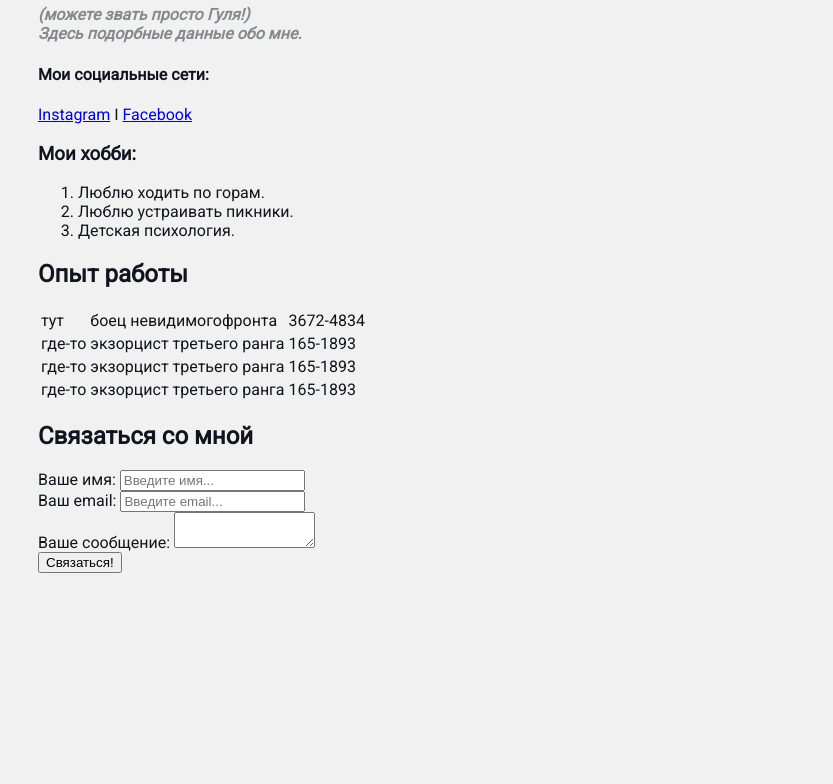
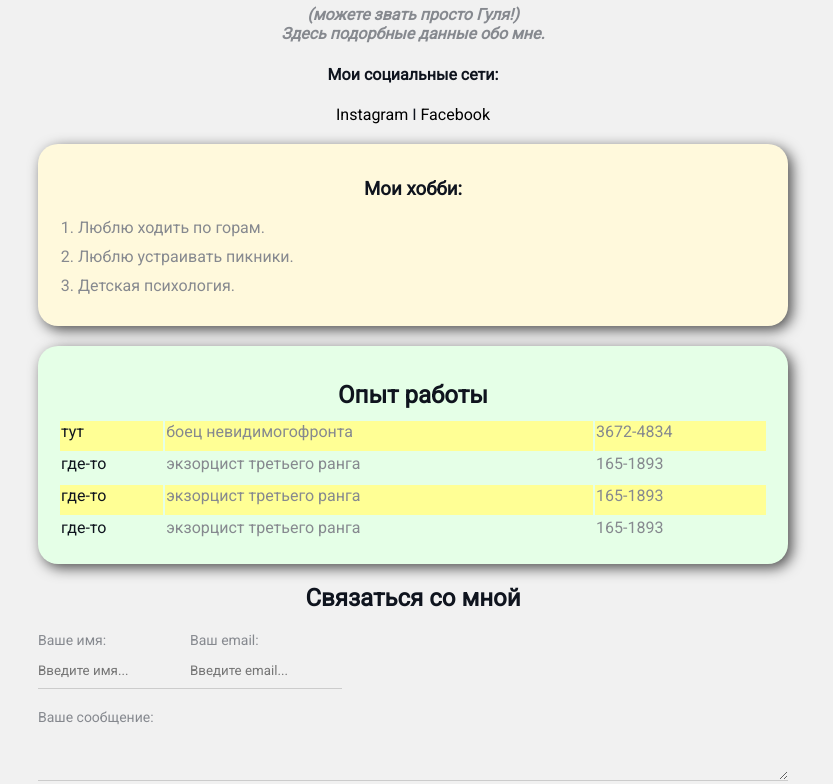
Before and after one commit to Yosichka/CV, a plain HTML site: page index.html in a window 1280 px wide. Shown: the part 275-1059 px from the top of the page, without its empty margins (227-1060 px from the left). Drawn offline with Linux system fonts and the light colour scheme.

Commit message:
Update styles.css

```diff
--- a/styles.css
+++ b/styles.css
@@ -12,11 +12,49 @@ body{
 
     /*font-family: Cambria, Cochin, Georgia, Times, 'Times New Roman', serif; */
 }
+
+a {
+    color: black;
+    text-decoration: none;
+}
+
+a:hover {
+    text-decoration: underline;
+}
+
+a:active {
+    color: dodgerblue;
+}
+
+a:visited {
+    color: #86898f;
+}
+
  .avatar{
     width: 250px;
     border-radius: 28px;
-    box-shadow: 4px 4px 14px rgba(0, 0, 0, 0.25);
+    box-shadow: 4px 4px 14px rgb(0, 0, 0, 0.684);
 }
+
+.info{
+    margin-bottom: 20px;
+    text-align: center;
+}
+
+@media (max-width: 700px) {
+    .info {
+        display: block;
+    }
+}
+
+.info-text {
+    margin-left: 40px;
+}
+
+.info-text h4 {
+    margin-left: 10px;
+}
+
  .info p {
     color: #86898f;
     margin: 0;
@@ -29,9 +67,135 @@ body{
 .container{
     max-width: 750px;
     margin: auto;
-
 }
 
- .social{
-    background: red;
+ /*.social{
+    background: lightgreen;
+    padding-top: 15px;
+    padding-right: 20px;
+    padding-bottom: 25px;
+    padding-left: 30px;
+    margin: 5px;
+
+    border: 5px solid red;
+
+ }*/
+
+ .bg-yellow{
+    background: #fff9dc;
+    box-shadow: 4px 4px 14px rgba(0, 0, 0, 0.684);
  }
+
+ .bg-green{
+    background: #e5ffe7;
+    box-shadow: 4px 4px 14px rgb(0, 0, 0, 0.684);
+ }
+
+ .card {
+    padding: 15px 20px;
+    margin-bottom: 20px;
+    border-radius: 20px;
+ }
+ .card h2 {
+    margin-bottom: 10px;
+ }
+
+ .list {
+    padding: 0 20px;
+ }
+
+ .list li {
+    color: #86898f;
+    margin-bottom: 10px;
+ }
+
+ .table {
+    width: 100%;
+ }
+
+ .table td {
+    padding-bottom: 10px;
+ }
+
+ .table td:nth-child(2),  .table td:nth-child(3) {
+    color: #86898f;
+ }
+
+.table tr:nth-child(odd) {
+    background: #ffff95;
+}
+
+.card h3 {
+    text-align: center;
+}
+
+.card h2 {
+    text-align: center;
+}
+
+.contact h2 {
+    text-align: center;
+}
+
+.form-group label {
+    display: block;
+    font-size: 14px;
+    color: #86898f;
+}
+
+.form-group input, .form-group textarea {
+    width: 100%;
+    box-sizing: border-box;
+    border: none;
+    background: transparent;
+    border-bottom: 1px solid #ccc;
+    color: #000;
+    padding: 15px 0 10px;
+    outline: none;
+    font-family: inherit;
+}
+
+.row {
+    display: flex;
+    margin-bottom: 20px;
+}
+
+.roq > .form-group {
+    width: 50%;
+    margin-right: 20px;
+}
+
+.row > .form-group:last-child {
+    margin-right: 0;
+}
+.btn {
+    background: #111;
+    padding: 15px 20px;
+    color: #fff;
+    border: none;
+    font-family: inherit;
+    cursor: pointer;
+}
+
+.btn:hover {
+    opacity: 0.9;
+}
+
+/*.position {
+    position: relative;
+    border: 4px solid black;
+    margin-top: 40px;
+    padding: 20px;
+    height: 300px;
+}
+
+.box {
+    position: fixed;
+    top: 100px;
+    right: 20px;
+    /*bottom: 150px*/
+    /*left: 150px*/
+    /*width: 50px;
+    height: 50px;
+    background: lightcoral;
+}*/
```
